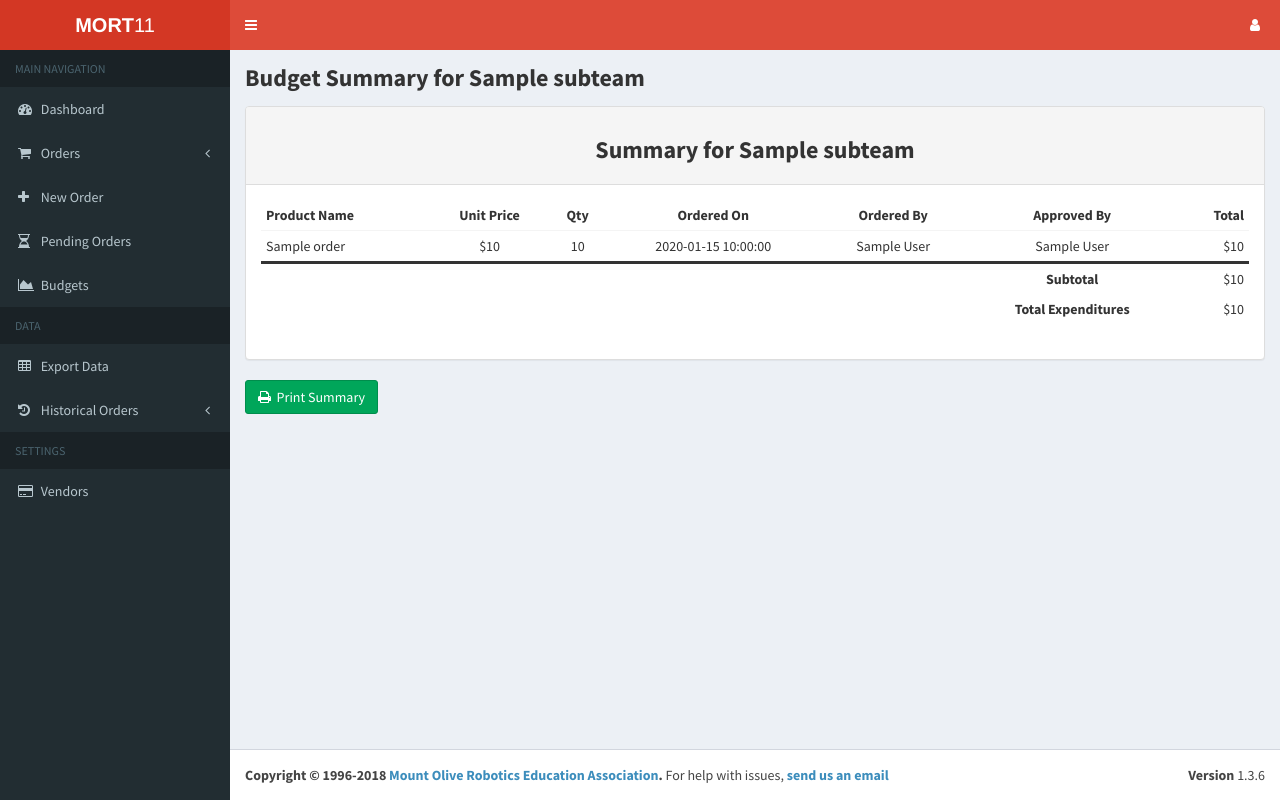
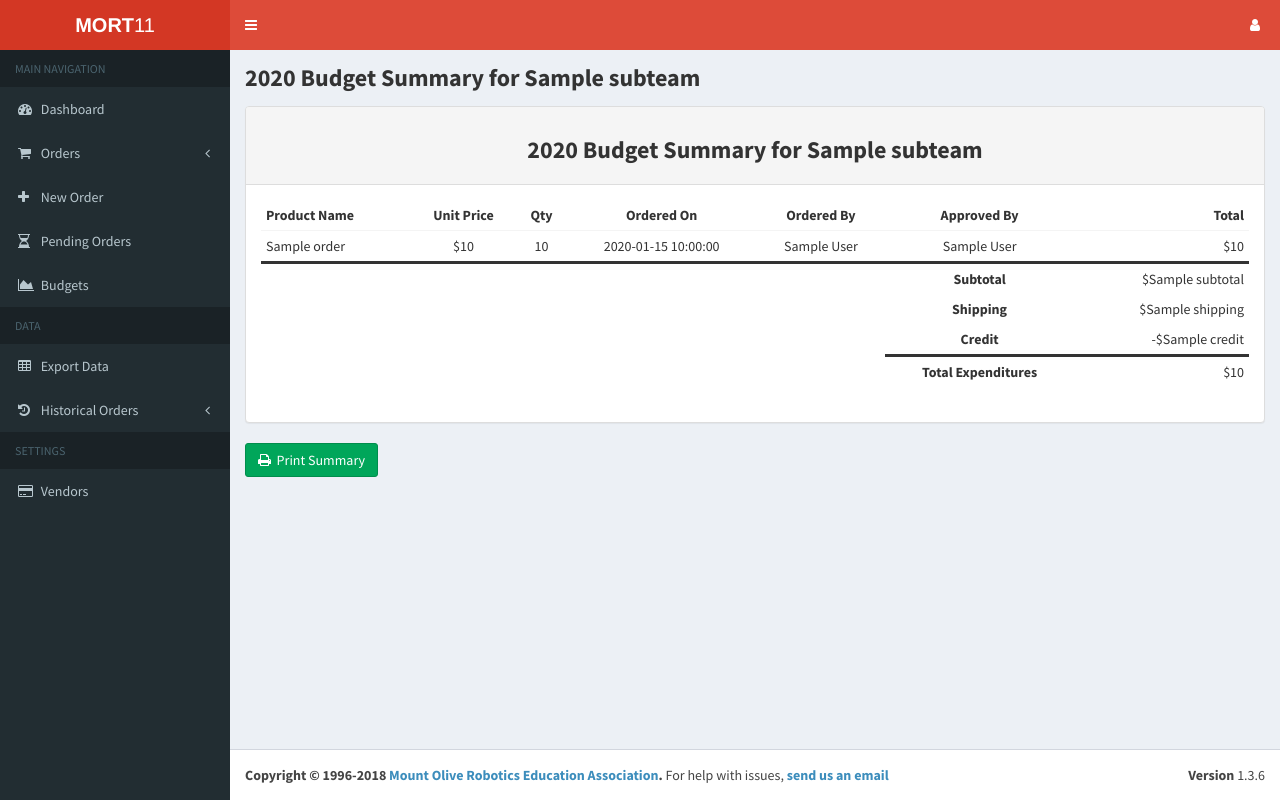
Before and after one commit to mattjt/OrderSystem, a Python web app: template OrderSystem/templates/settings/budgets/orders-by-subteam.html in a window 1280 px wide. Run offline with Jinja, Linux system fonts and the light colour scheme; the template is opened without the code that fills it: most values are stand-ins (such as "Sample title", 1, 10 or a date in 2020); some libraries are stand-ins or nearby versions.

Commit message:
Fixes to order ORM and added more data to orders by subteam view

```diff
--- a/OrderSystem/routing/OrderBackend.py
+++ b/OrderSystem/routing/OrderBackend.py
@@ -143,10 +143,10 @@ class OrderBackend(FlaskView, CRUDBase):
                         part_shipping_cost = float(request.values['shipping'])
                         part_credit = float(request.values['credit'])
 
-                    part_total_price = round(((part_unit_price * part_quantity) + part_shipping_cost) - part_credit, 2)
+                    part_total_price = round((part_unit_price * part_quantity), 2)
                     part_needed_by = form.needed_by.data
                     part_for_subteam = request.values['for_subteam']
-                    total = part_total_price
+                    total = round(((part_unit_price * part_quantity) + part_shipping_cost) - part_credit, 2)
 
                     order.vendor_id = vendor_id
                     order.part_name = part_name
--- a/OrderSystem/templates/settings/budgets/orders-by-subteam.html
+++ b/OrderSystem/templates/settings/budgets/orders-by-subteam.html
@@ -1,10 +1,10 @@
 {% extends 'base.html' %}
-{% block title %}Budget Summary for {{ subteam.name }}{% endblock %}
+{% block title %}{{ fiscal_year }} Budget Summary for {{ subteam.name }}{% endblock %}
 {% block content %}
     <div id="order-summary">
         <div class="panel panel-default">
             <div class="panel-heading">
-                <h3 class="text-center"><strong>Summary for {{ subteam.name }}</strong></h3>
+                <h3 class="text-center"><strong>{{ fiscal_year }} Budget Summary for {{ subteam.name }}</strong></h3>
             </div>
             <div class="panel-body">
                 <div class="table-responsive">
@@ -40,7 +40,7 @@
                             <td class="highrow"></td>
                             <td class="highrow"></td>
                             <td class="highrow text-center"><strong>Subtotal</strong></td>
-                            <td class="highrow text-right">${{ total }}</td>
+                            <td class="highrow text-right">${{ subtotal }}</td>
                         </tr>
                         <tr>
                             <td class="emptyrow"></td>
@@ -48,8 +48,26 @@
                             <td class="emptyrow"></td>
                             <td class="emptyrow"></td>
                             <td class="emptyrow"></td>
-                            <td class="emptyrow text-center"><strong>Total Expenditures</strong></td>
-                            <td class="emptyrow text-right">${{ total }}</td>
+                            <td class="emptyrow text-center"><strong>Shipping</strong></td>
+                            <td class="emptyrow text-right">${{ shipping }}</td>
+                        </tr>
+                        <tr>
+                            <td class="emptyrow"></td>
+                            <td class="emptyrow"></td>
+                            <td class="emptyrow"></td>
+                            <td class="emptyrow"></td>
+                            <td class="emptyrow"></td>
+                            <td class="emptyrow text-center"><strong>Credit</strong></td>
+                            <td class="emptyrow text-right">-${{ credit }}</td>
+                        </tr>
+                        <tr>
+                            <td class="emptyrow"></td>
+                            <td class="emptyrow"></td>
+                            <td class="emptyrow"></td>
+                            <td class="emptyrow"></td>
+                            <td class="emptyrow"></td>
+                            <td class="highrow text-center"><strong>Total Expenditures</strong></td>
+                            <td class="highrow text-right">${{ total }}</td>
                         </tr>
                         </tbody>
                     </table>
```
Also changed, not shown: OrderSystem/routing/Budgets.py (+8 -1 lines).
